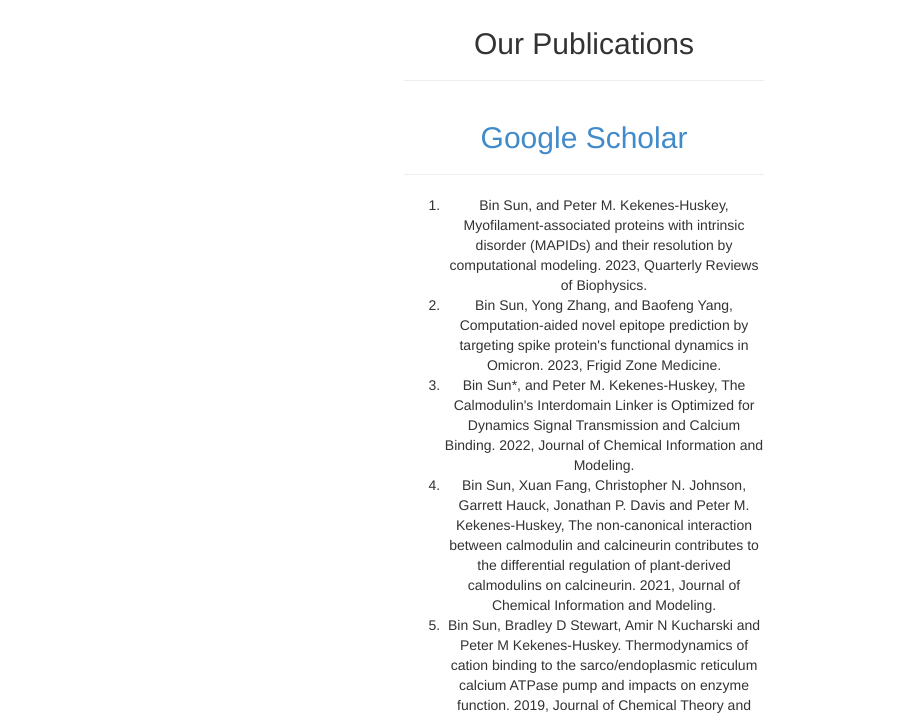
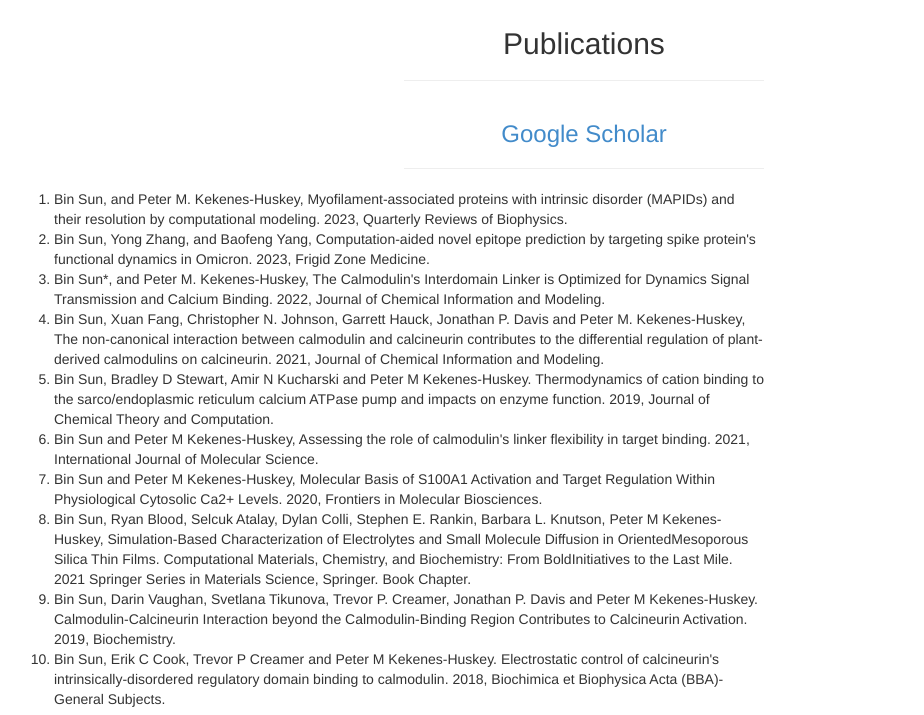
Before and after one commit to bsu233/bslab.github.io, a plain HTML site: page index.html in a window 1280 px wide. Shown: the part 4482-5197 px from the top of the page, without its empty margins (56-980 px from the left). Drawn offline with Linux system fonts and the light colour scheme.

Commit message:
Update index.html

```diff
--- a/index.html
+++ b/index.html
@@ -223,18 +223,18 @@ Biopharmacy and Medicinal Chemistry, respectively. After that he went to <em>Uni
       <div class="container">
         <div class="row">
           <div class="col-md-4 col-md-offset-4 text-center">
-            <h2>Our Publications</h2>
+            <h2>Publications</h2>
             <hr>
           </div>
         </div>
 	<div class="row">
           <div class="col-md-4 col-md-offset-4 text-center">
-            <h2><a target="_blank" href="https://scholar.google.com/citations?hl=en&user=_5R-lSIAAAAJ/">   Google Scholar  </a></h2>
+            <h3><a target="_blank" href="https://scholar.google.com/citations?hl=en&user=_5R-lSIAAAAJ/">   Google Scholar  </a></h3>
             <hr>
           </div>
         </div>
 	<div class="row">
-          <div class="col-md-4 col-md-offset-4 text-center">
+          <div class="col-md-8 text-left">
 		<ol>
 
            <li>   Bin Sun, and Peter M. Kekenes-Huskey, Myofilament-associated proteins with intrinsic disorder (MAPIDs) and their resolution by computational modeling. 2023, Quarterly Reviews of Biophysics. </li>
```
